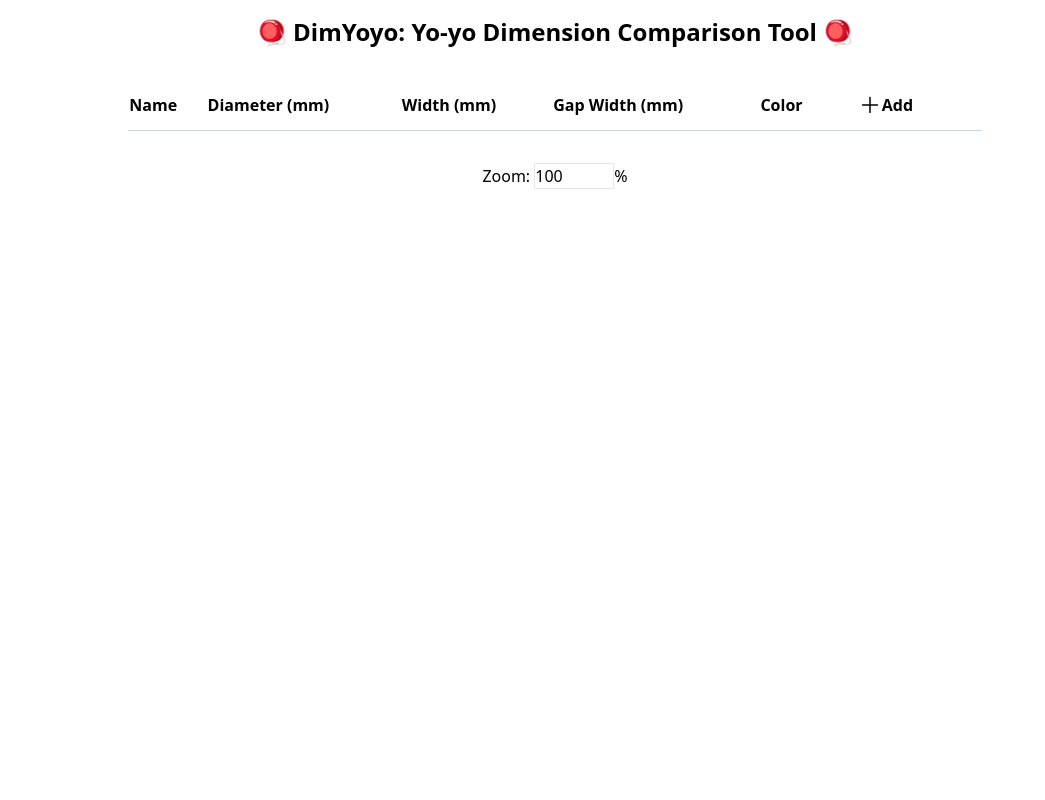
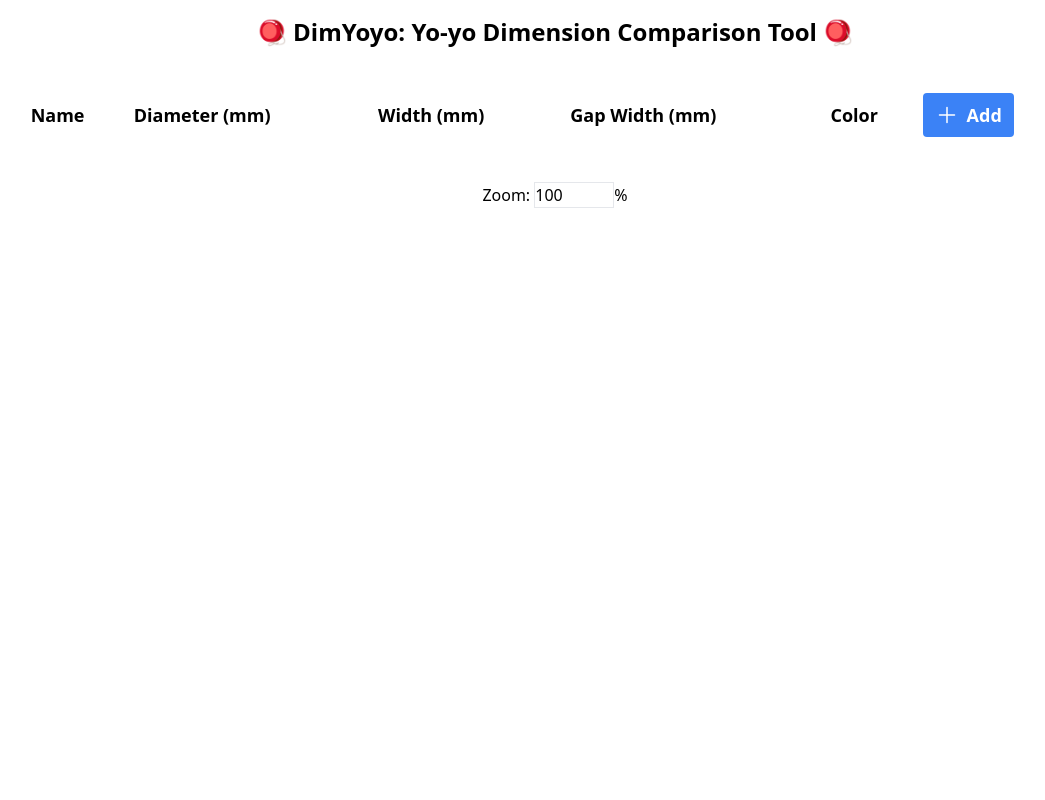
Before and after one commit to aliciaaevans/dimyoyo, a React (Vite) app: page / in a window 1280 px wide. Shown: the top 800 px of the page, without its empty margins (85-1130 px from the left). Built offline with nearby package versions, Linux system fonts and the light colour scheme.

Commit message:
more annoying style stuff

```diff
--- a/src/components/FormFields.tsx
+++ b/src/components/FormFields.tsx
@@ -21,13 +21,13 @@ export const StyledIconButton = ({ label, color, children, className, ...buttonP
     <Button
       aria-label={label}
       title={label}
-      className={`bg-transparent md:my-1 md:px-3 md:py-2 md:bg-${color}-300 hover:bg-${color}-200 text-${color}-500 hover:outline ml-4 font-bold rounded inline-flex items-center ${
+      className={`bg-transparent lg:bg-${color}-500 hover:bg-${color}-200 text-${color}-500 lg:text-white lg:my-1 lg:px-3 lg:py-2 hover:outline space-x-2 font-bold rounded inline-flex items-center ${
         className || ''
       }`}
       {...buttonProps}
     >
       {children}
-      <span className="hidden md:inline">{label}</span>
+      <span className="hidden lg:inline">{label}</span>
     </Button>
   );
 };
--- a/src/components/YoyoTable.tsx
+++ b/src/components/YoyoTable.tsx
@@ -15,7 +15,7 @@ const YoyoTable = ({ dispatch, yoyos }: SelectionProps) => {
 
   return (
     <>
-      <table className="table-auto w-2/3 my-8 mx-auto">
+      <table className="table-auto w-10/12 my-8 mx-auto border-separate border-spacing-2 text-xs md:text-base xl:text-lg">
         <thead>
           <tr className="border-b border-b-slate-300 text-left">
             <th>Name</th>
@@ -49,7 +49,7 @@ const YoyoTable = ({ dispatch, yoyos }: SelectionProps) => {
                 <td>
                   <div style={{ backgroundColor: yoyo.color }}>&nbsp;</div>
                 </td>
-                <td>
+                <td className="flex-row lg:space-x-2">
                   <StyledIconButton
                     label="Edit"
                     color="blue"
@@ -67,7 +67,7 @@ const YoyoTable = ({ dispatch, yoyos }: SelectionProps) => {
                       dispatch({ type: YoyoActionType.DELETE, yoyo: yoyo });
                     }}
                   >
-                    <TrashIcon className="text-red-700" width={24} height={24} />
+                    <TrashIcon className="text-red-700 lg:text-white" width={24} height={24} />
                   </StyledIconButton>
                 </td>
               </tr>
--- a/tailwind.config.js
+++ b/tailwind.config.js
@@ -3,6 +3,7 @@ module.exports = {
   content: [
     "./src/**/*.{js,jsx,ts,tsx}",
   ],
+  safelist: ["lg:bg-red-500", "hover:bg-red-200", "text-red-500", "lg:bg-blue-500", "hover:bg-blue-200", "text-blue-500"],
   theme: {
     extend: {},
   },
```
